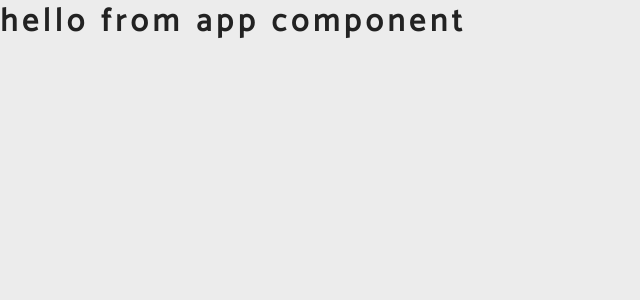
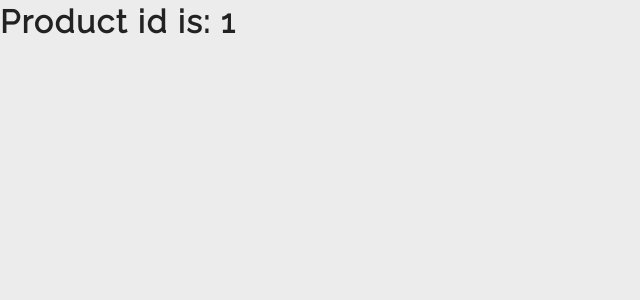
Before and after one commit to locaulker/react-strapi-ecom-app, a React (Create React App) app: page /products/1 in a window 1280 px wide. Shown: the top 300 px of the page, without its empty margins (0-640 px from the left). Built offline with nearby package versions, Linux system fonts and the light colour scheme.

Commit message:
added pages routes

```diff
--- a/public/index.html
+++ b/public/index.html
@@ -10,36 +10,12 @@
       content="Web site created using create-react-app"
     />
     <link rel="apple-touch-icon" href="logo192.png" />
-    <!--
-      manifest.json provides metadata used when your web app is installed on a
-      user's mobile device or desktop. See https://developers.google.com/web/fundamentals/web-app-manifest/
-    -->
     <link rel="manifest" href="%PUBLIC_URL%/manifest.json" />
-    <!--
-      Notice the use of %PUBLIC_URL% in the tags above.
-      It will be replaced with the URL of the `public` folder during the build.
-      Only files inside the `public` folder can be referenced from the HTML.
-
-      Unlike "/favicon.ico" or "favicon.ico", "%PUBLIC_URL%/favicon.ico" will
-      work correctly both with client-side routing and a non-root public URL.
-      Learn how to configure a non-root public URL by running `npm run build`.
-    -->
-    <!-- stripe -->
     <script src="https://js.stripe.com/v3/"></script>
-    <title>React Store Recording</title>
+    <title>Vintage eCommerce Store</title>
   </head>
   <body>
     <noscript>You need to enable JavaScript to run this app.</noscript>
     <div id="root"></div>
-    <!--
-      This HTML file is a template.
-      If you open it directly in the browser, you will see an empty page.
-
-      You can add webfonts, meta tags, or analytics to this file.
-      The build step will place the bundled scripts into the <body> tag.
-
-      To begin the development, run `npm start` or `yarn start`.
-      To create a production bundle, use `npm run build` or `yarn build`.
-    -->
   </body>
 </html>
--- a/src/App.js
+++ b/src/App.js
@@ -1,5 +1,51 @@
-import React from "react";
+import React from "react"
 
-export default function App() {
-  return <h1>hello from app component</h1>;
+// react-router-dom
+import { BrowserRouter as Router, Switch, Route } from "react-router-dom"
+
+// pages
+import About from "./pages/About"
+import Cart from "./pages/Cart"
+import Checkout from "./pages/Checkout"
+import Error from "./pages/Error"
+import Home from "./pages/Home"
+import Login from "./pages/Login"
+import Products from "./pages/Products"
+import ProductDetails from "./pages/ProductDetails"
+
+// components
+const App = () => {
+  return (
+    <Router>
+      <Switch>
+        <Route exact path="/">
+          <Home />
+        </Route>
+        <Route path="/about">
+          <About />
+        </Route>
+        <Route path="/cart">
+          <Cart />
+        </Route>
+        <Route path="/checkout">
+          <Checkout />
+        </Route>
+        <Route path="/login">
+          <Login />
+        </Route>
+        <Route exact path="/products">
+          <Products />
+        </Route>
+        <Route
+          path="/products/:id"
+          children={<ProductDetails></ProductDetails>}
+        ></Route>
+        <Route path="*">
+          <Error />
+        </Route>
+      </Switch>
+    </Router>
+  )
 }
+
+export default App
--- a/src/index.css
+++ b/src/index.css
@@ -3,7 +3,7 @@
 Fonts
 ======
 */
-@import url("https://fonts.googleapis.com/css?family=Catamaran:300,400|Kaushan+Script&display=swap");
+@import url("https://fonts.googleapis.com/css?family=Raleway:300,400|Kaushan+Script&display=swap");
 /*
 ======
 Variables
@@ -14,7 +14,7 @@ Variables
   /* --primaryDarkColor: #4e1d51; */
   --primaryColor: #f15025;
   --primaryDarkColor: #c02c03;
-  --primaryFont: "Catamaran", sans-serif;
+  --primaryFont: "Raleway", sans-serif;
   --slantedFont: "Kaushan Script", cursive;
   --mainWhite: #fff;
   --offWhite: #f7f7f7;
@@ -25,7 +25,7 @@ Variables
   --darkGrey: #afafaf;
   --mainRed: #bd0303;
   --mainTransition: all 0.3s linear;
-  --mainSpacing: 0.3rem;
+  --mainSpacing: 0.1rem;
   --lightShadow: 2px 5px 3px 0px rgba(0, 0, 0, 0.5);
   --darkShadow: 4px 10px 5px 0px rgba(0, 0, 0, 0.5);
   --mainBorderRadius: 0.25rem;
--- a/src/pages/ProductDetails.js
+++ b/src/pages/ProductDetails.js
@@ -1,5 +1,14 @@
-import React from "react";
+import React from "react"
+import { useParams } from "react-router-dom"
 
-export default function ProductDetails() {
-  return <h1>hello from product details page</h1>;
+function ProductDetails() {
+  const { id } = useParams()
+
+  return (
+    <div>
+      <h1> Product id is: {id}</h1>
+    </div>
+  )
 }
+
+export default ProductDetails
```
